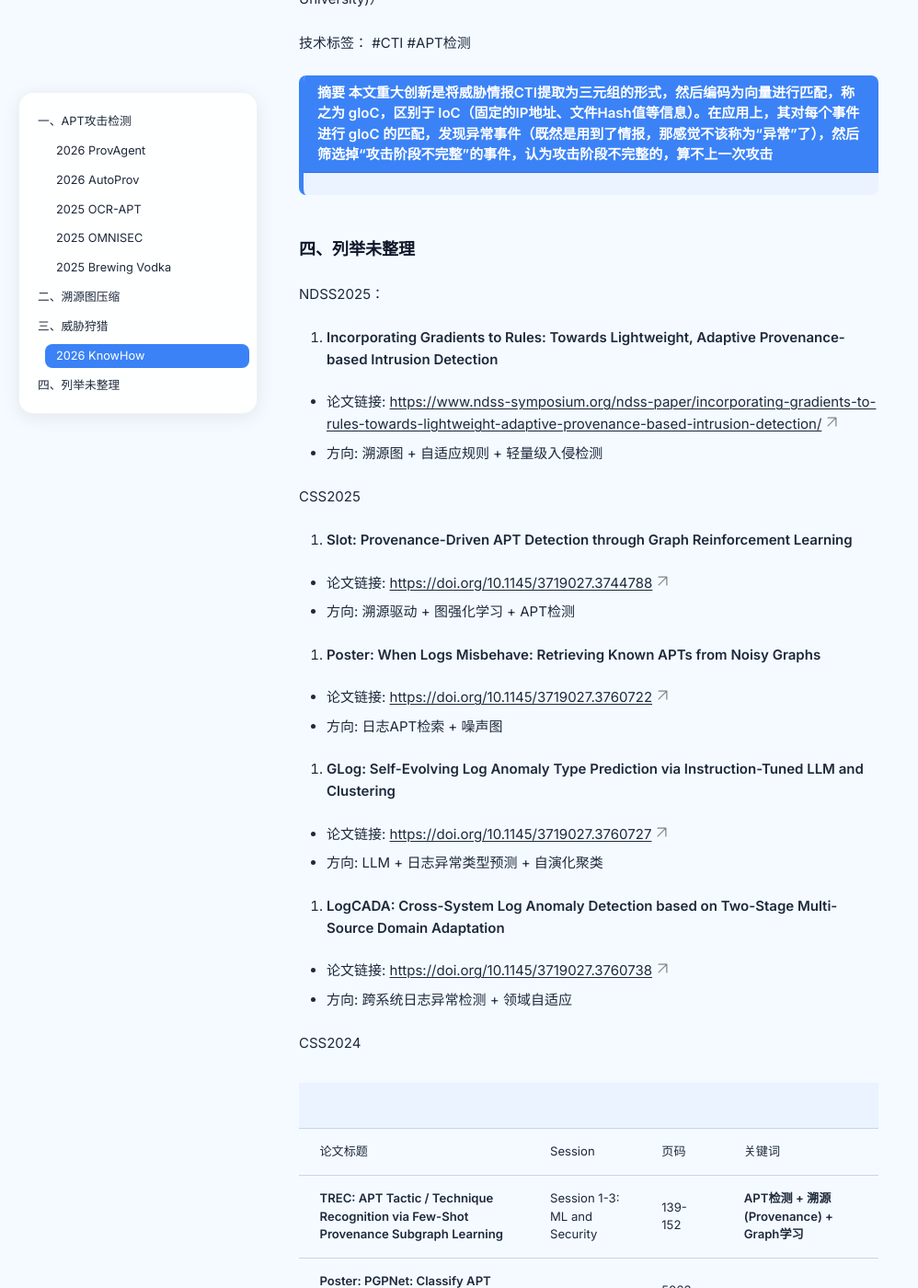
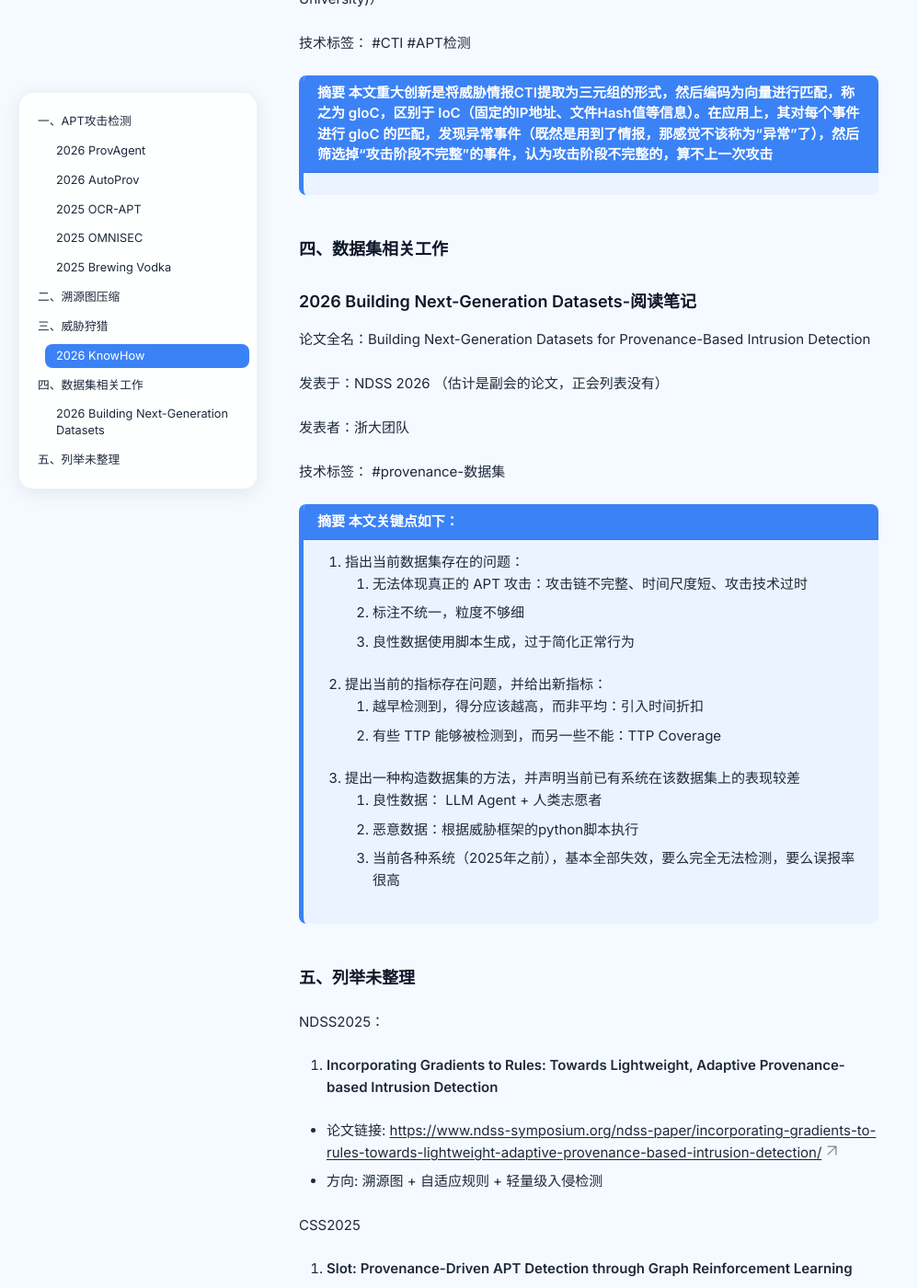
Before and after one commit to Wxy541/SidusNotes, a Jekyll site: the page built from _notes/docs/基于日志溯源图的APT检测相关论文整理.md, in a window 1280 px wide and 1400 px high, scrolled down 2824 px. Shown: the whole window at 92% size, without its empty margins (0-998 px from the left). Built offline with Jekyll 4.4.1, drawn with Linux system fonts in a browser that asks for light colours.

Commit message:
PUSH NOTE : 基于日志溯源图的APT检测论文整理.md

```diff
--- a/_notes/docs/基于日志溯源图的APT检测相关论文整理.md
+++ b/_notes/docs/基于日志溯源图的APT检测相关论文整理.md
@@ -99,8 +99,32 @@ feed: show
 > [!note] 摘要
 > 本文重大创新是将威胁情报CTI提取为三元组的形式，然后编码为向量进行匹配，称之为 gIoC，区别于 IoC（固定的IP地址、文件Hash值等信息）。在应用上，其对每个事件进行 gIoC 的匹配，发现异常事件（既然是用到了情报，那感觉不该称为“异常”了），然后筛选掉“攻击阶段不完整”的事件，认为攻击阶段不完整的，算不上一次攻击
 
+## 四、数据集相关工作
+### 2026 **[[Building Next-Generation Datasets-阅读笔记 | Building Next-Generation Datasets]]**
 
-## 四、列举未整理
+论文全名：Building Next-Generation Datasets for Provenance-Based Intrusion Detection
+
+发表于：NDSS 2026 （估计是副会的论文，正会列表没有）
+
+发表者：浙大团队
+
+技术标签： #provenance-数据集
+
+> [!note] 摘要
+> 本文关键点如下：
+> 1. 指出当前数据集存在的问题：
+> 	1. 无法体现真正的 APT 攻击：攻击链不完整、时间尺度短、攻击技术过时
+> 	2. 标注不统一，粒度不够细
+> 	3. 良性数据使用脚本生成，过于简化正常行为
+> 2. 提出当前的指标存在问题，并给出新指标：
+> 	1. 越早检测到，得分应该越高，而非平均：引入时间折扣
+> 	2. 有些 TTP 能够被检测到，而另一些不能：TTP Coverage
+> 3. 提出一种构造数据集的方法，并声明当前已有系统在该数据集上的表现较差
+> 	1. 良性数据： LLM Agent + 人类志愿者
+> 	2. 恶意数据：根据威胁框架的python脚本执行
+> 	3. 当前各种系统（2025年之前），基本全部失效，要么完全无法检测，要么误报率很高
+
+## 五、列举未整理
 
 NDSS2025：
 
```
